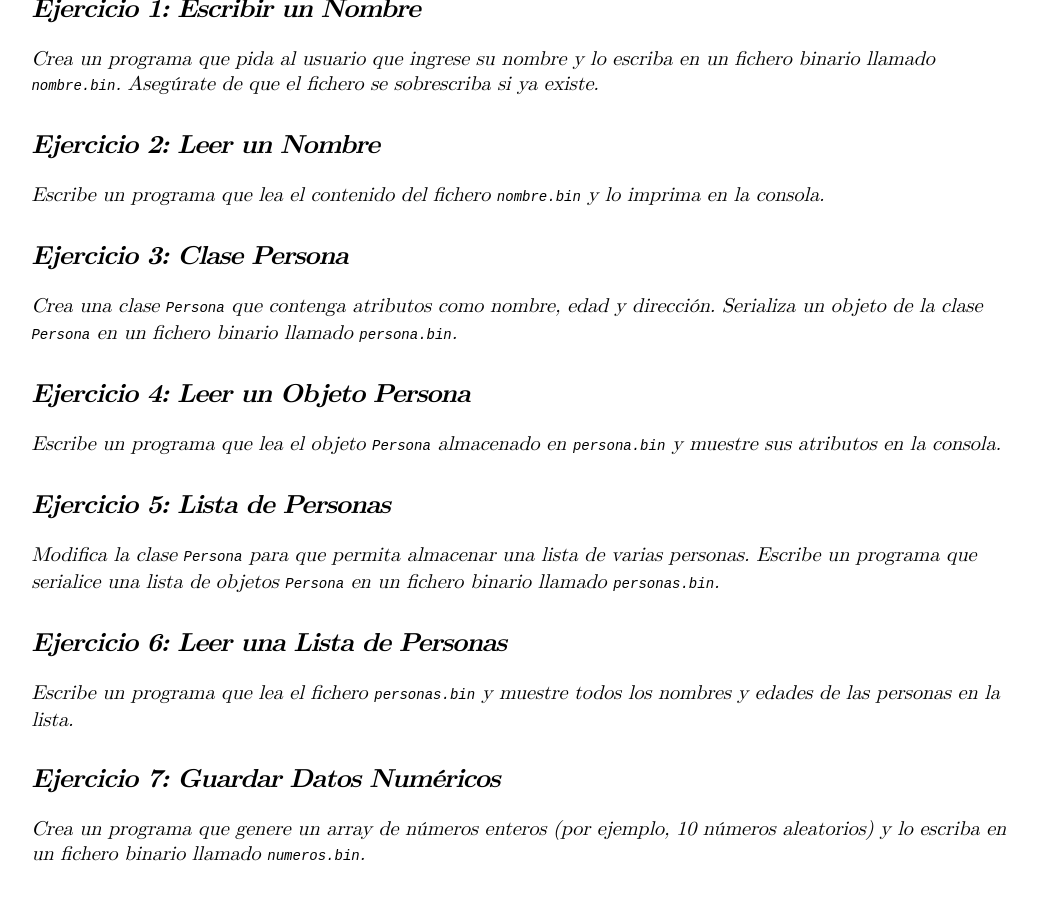
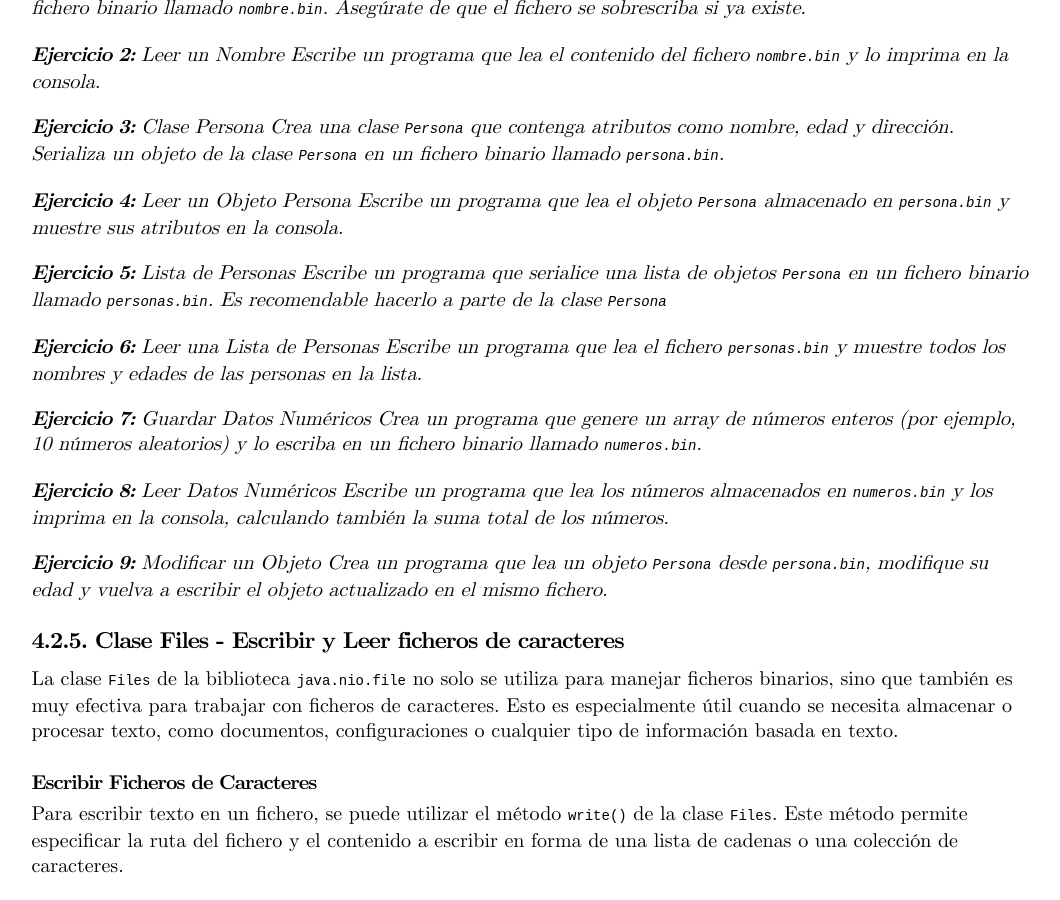
Before and after one commit to TeoRojas/teorojas.github.io, a Jekyll site: the page built from acceso-a-datos/UD01-teoria.md, in a window 1280 px wide and 900 px high, scrolled down 19633 px. Shown: the whole window, without its empty margins (103-1163 px from the left). Built offline with Jekyll 4.4.1, drawn with Linux system fonts in a browser that asks for light colours; nearby versions of some CDN libraries.

Commit message:
edit exercises Serializers

```diff
--- a/acceso-a-datos/UD01-teoria.md
+++ b/acceso-a-datos/UD01-teoria.md
@@ -604,31 +604,31 @@ La serialización se utiliza en varias situaciones, incluyendo:
 
 ---
 
-## **_Ejercicio 1:_** *Escribir un Nombre*
+**_Ejercicio 1:_** *Escribir un Nombre*
 *Crea un programa que pida al usuario que ingrese su nombre y lo escriba en un fichero binario llamado `nombre.bin`. Asegúrate de que el fichero se sobrescriba si ya existe.*
 
-## **_Ejercicio 2:_** *Leer un Nombre*
+**_Ejercicio 2:_** *Leer un Nombre*
 *Escribe un programa que lea el contenido del fichero `nombre.bin` y lo imprima en la consola.*
 
-## **_Ejercicio 3:_** *Clase Persona*
+**_Ejercicio 3:_** *Clase Persona*
 *Crea una clase `Persona` que contenga atributos como nombre, edad y dirección. Serializa un objeto de la clase `Persona` en un fichero binario llamado `persona.bin`.*
 
-## **_Ejercicio 4:_** *Leer un Objeto Persona*
+**_Ejercicio 4:_** *Leer un Objeto Persona*
 *Escribe un programa que lea el objeto `Persona` almacenado en `persona.bin` y muestre sus atributos en la consola.*
 
-## **_Ejercicio 5:_** *Lista de Personas*
-*Modifica la clase `Persona` para que permita almacenar una lista de varias personas. Escribe un programa que serialice una lista de objetos `Persona` en un fichero binario llamado `personas.bin`.*
+**_Ejercicio 5:_** *Lista de Personas*
+*Escribe un programa que serialice una lista de objetos `Persona` en un fichero binario llamado `personas.bin`. Es recomendable hacerlo a parte de la clase `Persona`*
 
-## **_Ejercicio 6:_** *Leer una Lista de Personas*
+**_Ejercicio 6:_** *Leer una Lista de Personas*
 *Escribe un programa que lea el fichero `personas.bin` y muestre todos los nombres y edades de las personas en la lista.*
 
-## **_Ejercicio 7:_** *Guardar Datos Numéricos*
+**_Ejercicio 7:_** *Guardar Datos Numéricos*
 *Crea un programa que genere un array de números enteros (por ejemplo, 10 números aleatorios) y lo escriba en un fichero binario llamado `numeros.bin`.*
 
-## **_Ejercicio 8:_** *Leer Datos Numéricos*
+**_Ejercicio 8:_** *Leer Datos Numéricos*
 *Escribe un programa que lea los números almacenados en `numeros.bin` y los imprima en la consola, calculando también la suma total de los números.*
 
-## **_Ejercicio 9:_** *Modificar un Objeto*
+**_Ejercicio 9:_** *Modificar un Objeto*
 *Crea un programa que lea un objeto `Persona` desde `persona.bin`, modifique su edad y vuelva a escribir el objeto actualizado en el mismo fichero.*
 
 
```
